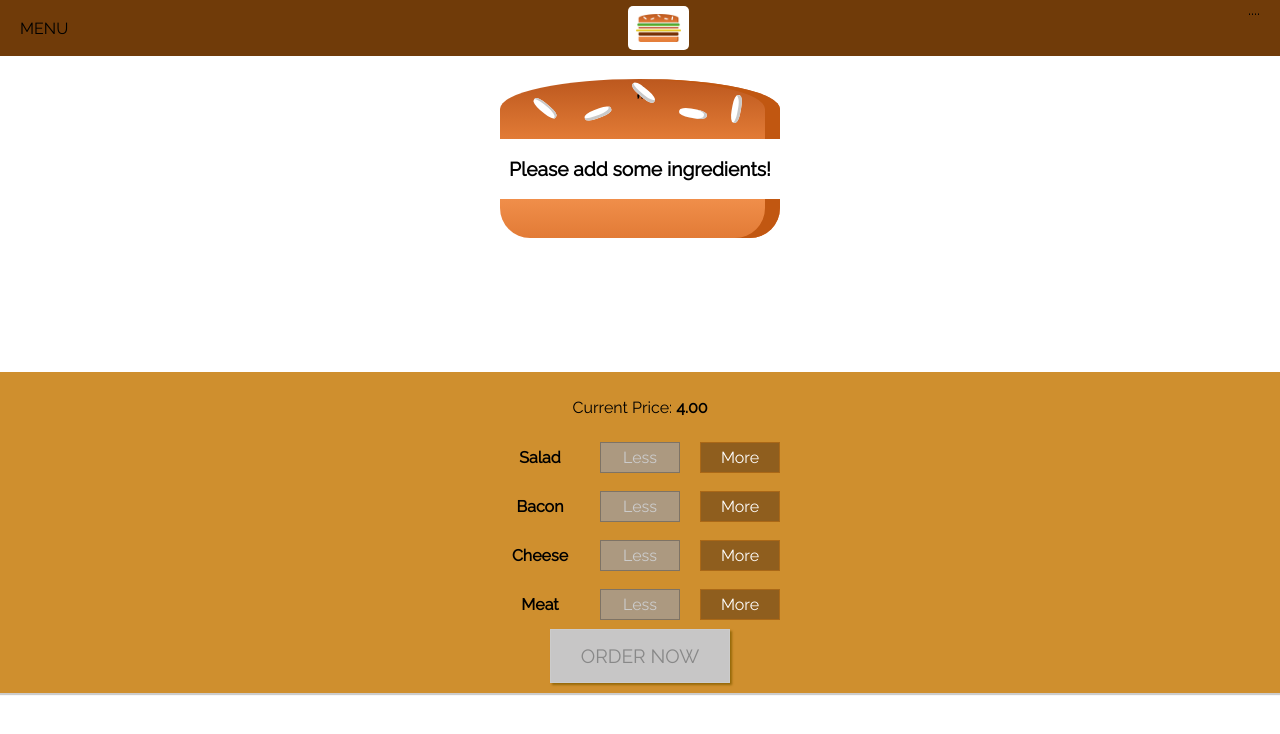
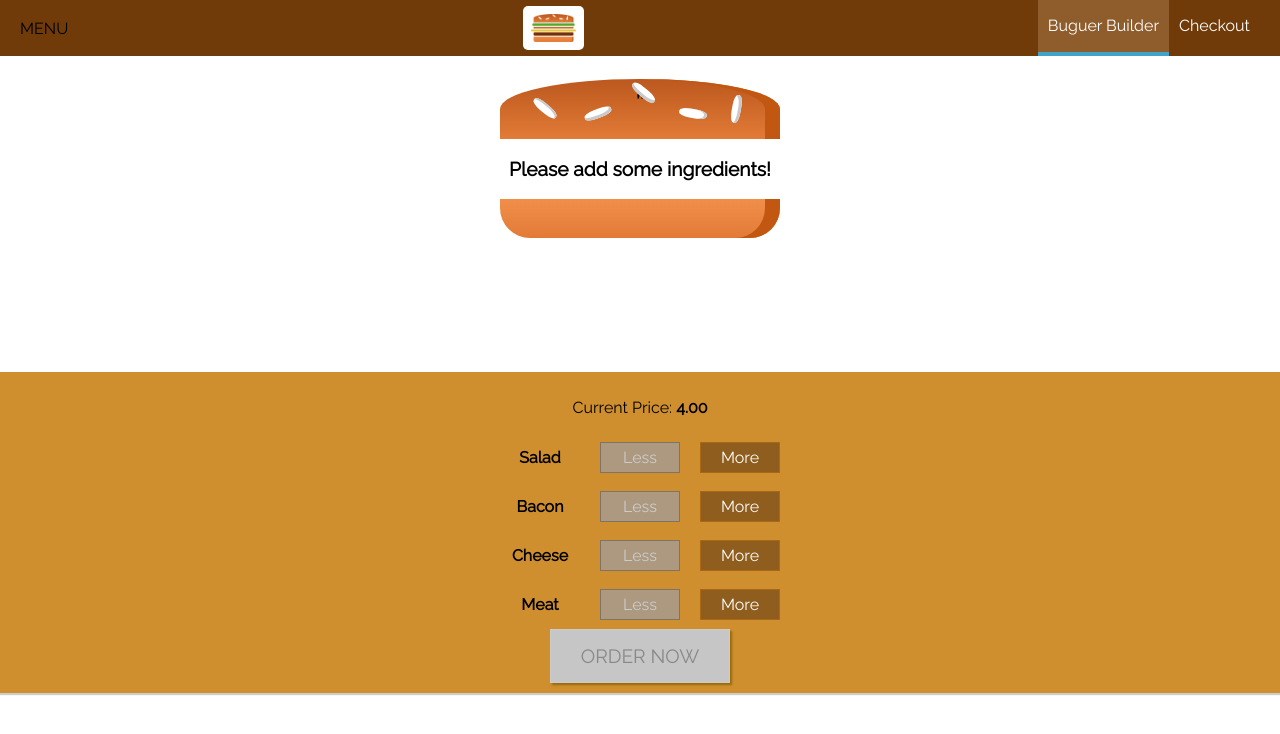
Before and after one commit to SottoMayor/ReactJs, a React (Create React App) app: page / in a window 1280 px wide. Shown: the top 734 px of the page. Built offline with nearby package versions, Linux system fonts and the light colour scheme.

Commit message:
adding reusable navigation items

```diff
--- /dev/null
+++ b/src/components/Navigation/NavigationItems/NavigationItem/NavigationItem.js
@@ -0,0 +1,14 @@
+import React from 'react';
+
+import classes from './NavigationItem.module.css';
+
+const navigationItem = props => (
+
+    <li className={classes.NavigationItem}>
+        <a href={props.link}
+        className={ (props.active) ? classes.active : null }>{props.children}</a>
+    </li>
+
+);
+
+export default navigationItem;
--- /dev/null
+++ b/src/components/Navigation/NavigationItems/NavigationItem/NavigationItem.module.css
@@ -0,0 +1,25 @@
+.NavigationItem{
+    margin: 0;
+    box-sizing: border-box;
+    display: flex;
+    height: 100%;
+    align-items: center;
+}
+
+.NavigationItem a{
+    color: white;
+    text-decoration: none;
+    height: 100%;
+    padding: 16px 10px;
+    border-bottom: 4px solid transparent;
+    box-sizing: border-box;
+    display: block;
+}
+
+.NavigationItem a:hover,
+.NavigationItem a:active,
+.NavigationItem a.active{
+    background-color: #8F5C2C;
+    border-bottom: 4px solid #40A4C8;
+    color: white;
+}
--- /dev/null
+++ b/src/components/Navigation/NavigationItems/NavigationItems.js
@@ -0,0 +1,18 @@
+import React from 'react';
+
+import classes from './NavigationItems.module.css';
+
+import NavigationItem from './NavigationItem/NavigationItem';
+
+const navigationItems = props => (
+    <ul className={classes.NavigationItems}>
+        <NavigationItem link='/' active>
+            Buguer Builder
+        </NavigationItem>
+        <NavigationItem link='/'>
+            Checkout
+        </NavigationItem>
+    </ul>
+);
+
+export default navigationItems;
--- /dev/null
+++ b/src/components/Navigation/NavigationItems/NavigationItems.module.css
@@ -0,0 +1,8 @@
+.NavigationItems{
+    margin: 0;
+    padding: 0;
+    list-style: none;
+    display: flex;
+    align-items: center;
+    height: 100%;
+}
--- a/src/components/Navigation/Toolbar/Toolbar.js
+++ b/src/components/Navigation/Toolbar/Toolbar.js
@@ -3,6 +3,8 @@
 import classes from './Toolbar.module.css';
 
 import Logo from '../../Logo/Logo';
+
+import NavigationItems from '../NavigationItems/NavigationItems';
 
 const toolbar = props => (
 
@@ -10,8 +12,9 @@
 
         <div>MENU</div>
         <Logo />
+
         <nav>
-            ....
+            <NavigationItems/>
         </nav>
 
     </header>
```
Also changed, not shown: 1 other file (tests, documents, lock files or other folders).
